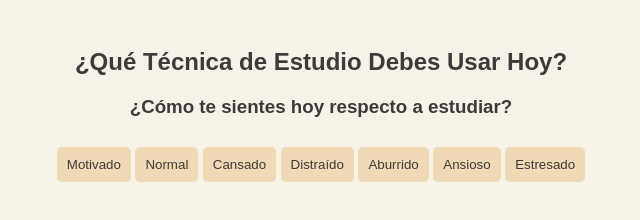
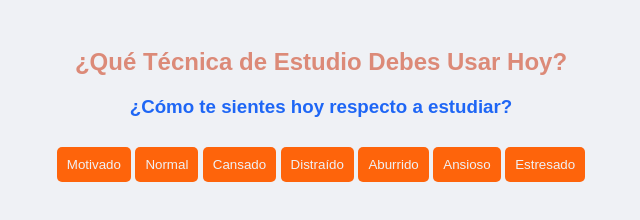
Before and after one commit to hmmmmmhmhmhmricrollll/Tecnica-de-Estudio, a plain HTML site: page index.html in a window 1280 px wide. Shown: the whole page, without its empty margins (319-959 px from the left). Drawn offline with Linux system fonts and the light colour scheme.

Commit message:
Update index.html to catpuccin

```diff
--- a/index.html
+++ b/index.html
@@ -5,20 +5,40 @@
     <meta name="viewport" content="width=device-width, initial-scale=1.0">
     <title>Test de Técnica de Estudio</title>
     <style>
-        body { font-family: Arial, sans-serif; text-align: center; padding: 20px; background-color: #F7F2E7; color: #3E3A3A; }
-        .question { margin-bottom: 15px; opacity: 0; transform: translateY(20px); animation: fadeIn 0.5s forwards; }
+        body {
+            font-family: Arial, sans-serif;
+            text-align: center;
+            padding: 20px;
+            background-color: #eff1f5;
+            color: #4c4f69;
+        }
+        h2 { color: #dc8a78; }
+        .question {
+            margin-bottom: 15px;
+            opacity: 0;
+            transform: translateY(20px);
+            animation: fadeIn 0.5s forwards;
+            color: #5c5f77;
+        }
         button {
             padding: 10px;
             margin-top: 10px;
             cursor: pointer;
             border: none;
-            background-color: #F0D9B5;
-            color: #3E3A3A;
+            background-color: #fe640b;
+            color: #eff1f5;
             border-radius: 5px;
             transition: background-color 0.3s;
         }
-        button:hover { background-color: #E6C48E; }
-        h3 { opacity: 0; transform: scale(0.8); animation: fadeInScale 0.5s 0.5s forwards; }
+        button:hover {
+            background-color: #e64553;
+        }
+        h3 {
+            opacity: 0;
+            transform: scale(0.8);
+            animation: fadeInScale 0.5s 0.5s forwards;
+            color: #1e66f5;
+        }
         @keyframes fadeIn {
             to { opacity: 1; transform: translateY(0); }
         }
```
